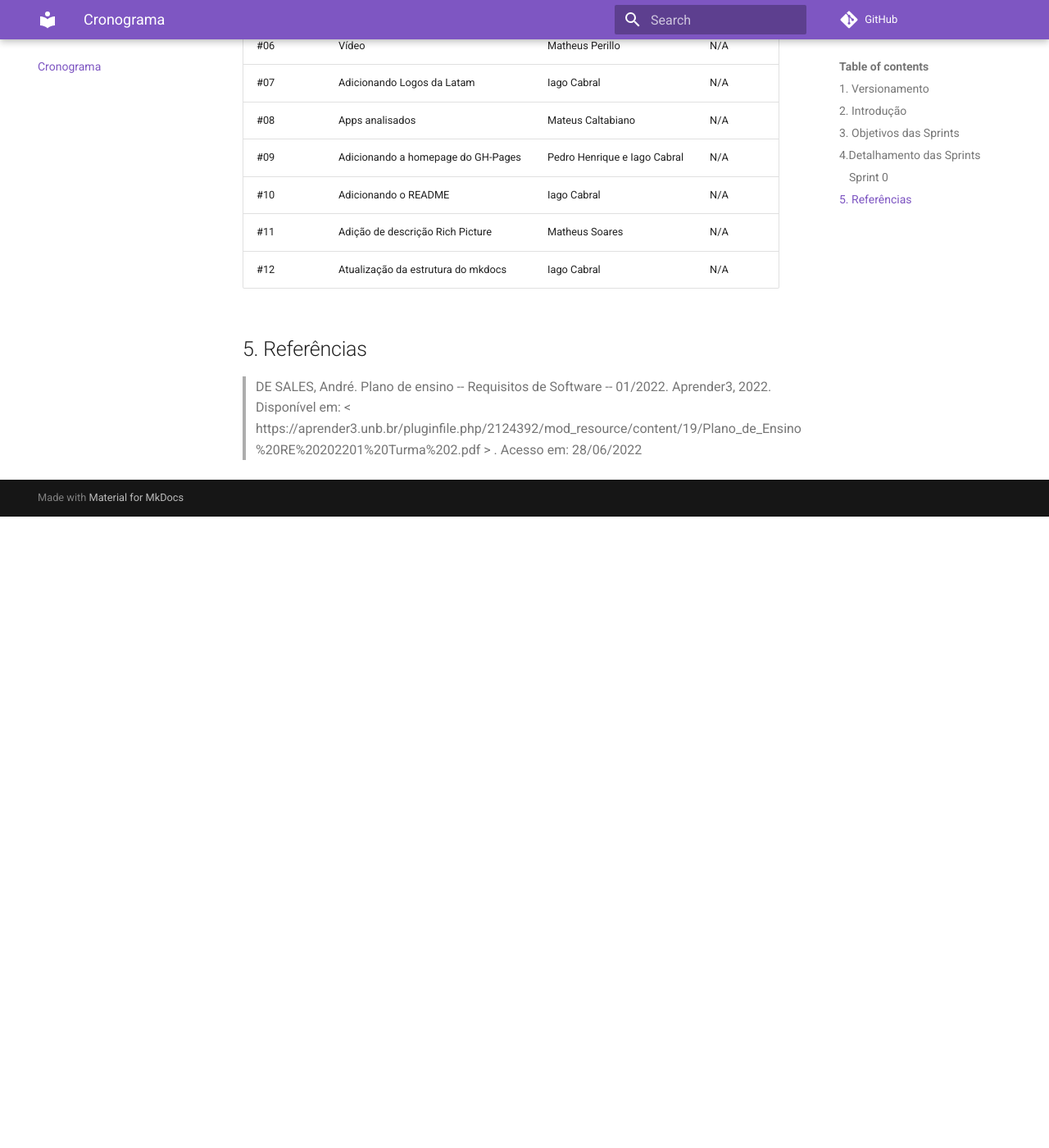
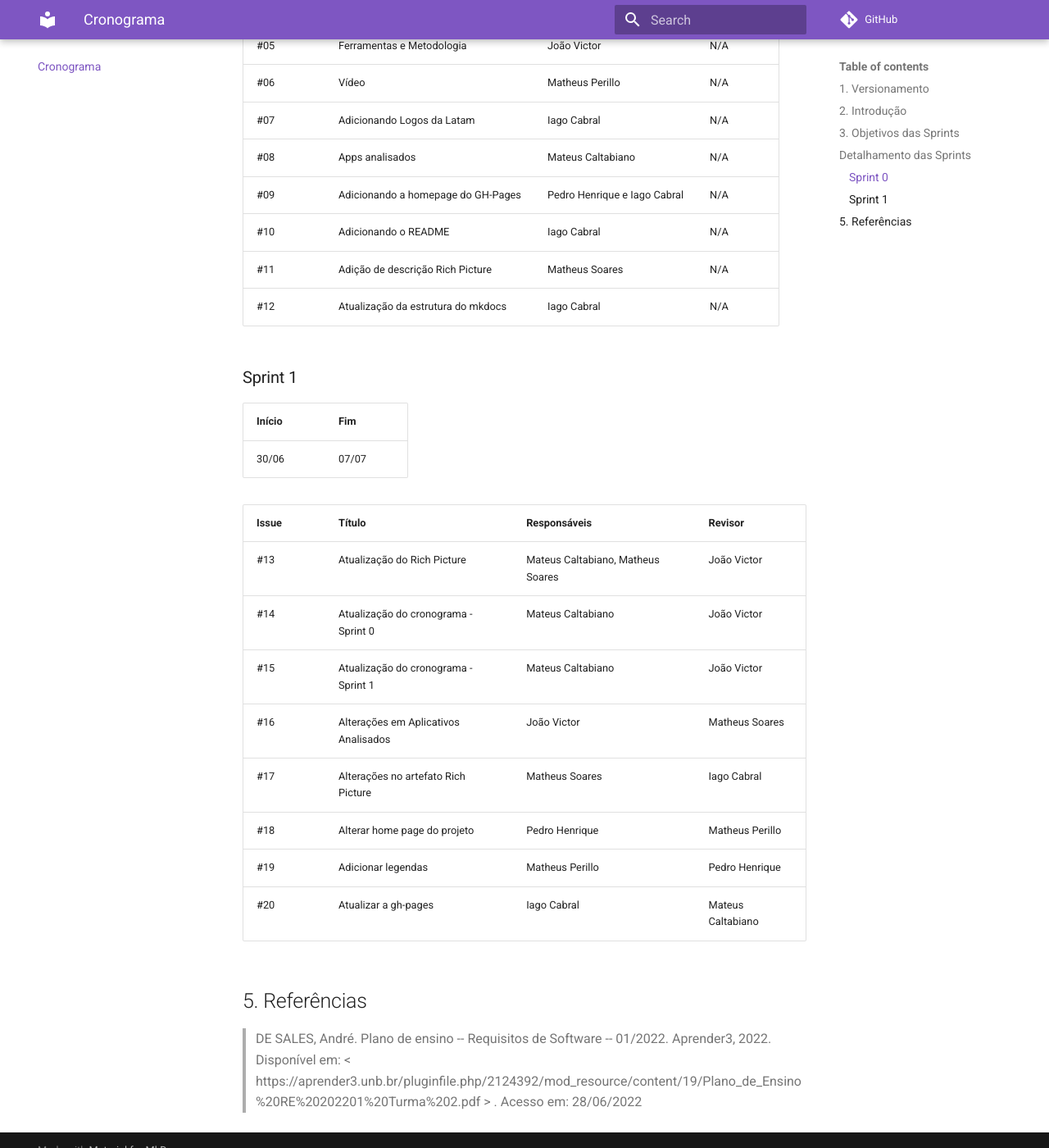
Before and after one commit to Requisitos-de-Software/2022.1-TikTok, an MkDocs documentation site: the page built from docs/cronograma.md, in a window 1280 px wide and 1400 px high, scrolled down 1682 px. Shown: the whole window at 82% size. Built offline with MkDocs 1.6.1 and Material for MkDocs 9.7.7, drawn with Linux system fonts in a browser that asks for light colours; comment, search, counter and statistics services are not loaded; before the commit the page ends 2312 px from its top, so only the background shows below that; some of the changed text lies outside the part shown.

Commit message:
#14 - Atualização do cronograma - Sprint 0

```diff
--- a/docs/cronograma.md
+++ b/docs/cronograma.md
@@ -7,6 +7,7 @@
 |:------:| ----------------- | ----------------------------------- |
 |  1.0   | Mateus Caltabiano | Abertura do documento de cronograma |
 |  1.1   | Mateus Caltabiano | Adição do detalhamento da Sprint 0  |
+|  1.2   | Mateus Caltabiano | Adição do detalhamento da Sprint 1  |
 
 ## 2. Introdução
 
@@ -27,7 +28,7 @@
 |   8    | 18/08--25/08 | Pós-Rastreabilidade                                                    |
 |   9    | 25/08--13/09 | Finalização do projeto                                                 |
 
-## 4.Detalhamento das Sprints
+## Detalhamento das Sprints
 
 ### Sprint 0
 
@@ -51,9 +52,25 @@
 | #08   | Apps analisados                    | Mateus Caltabiano            | N/A     |
 | #09   | Adicionando a homepage do GH-Pages | Pedro Henrique e Iago Cabral | N/A     |
 | #10   | Adicionando o README               | Iago Cabral                  | N/A     |
-| #11   | Adição de descrição Rich Picture   | Matheus Soares               | N/A     |
-| #12   | Atualização da estrutura do mkdocs | Iago Cabral                  | N/A     |
+| #11   | Adição de descrição Rich Picture   | Matheus Soares               |    N/A     |
+| #12   | Atualização da estrutura do mkdocs | Iago Cabral                  |   N/A      |
 
+### Sprint 1
+
+| Início | Fim   |
+| ------ | ----- |
+| 30/06  | 07/07 |
+
+| Issue | Título                               | Responsáveis                      | Revisor           |
+| ----- | ------------------------------------ | --------------------------------- | ----------------- |
+| #13   | Atualização do Rich Picture          | Mateus Caltabiano, Matheus Soares | João Victor       |
+| #14   | Atualização do cronograma - Sprint 0 | Mateus Caltabiano                 | João Victor       |
+| #15   | Atualização do cronograma - Sprint 1 | Mateus Caltabiano                 | João Victor       |
+| #16   | Alterações em Aplicativos Analisados | João Victor                       | Matheus Soares    |
+| #17   | Alterações no artefato Rich Picture  | Matheus Soares                    | Iago Cabral       |
+| #18   | Alterar home page do projeto         | Pedro Henrique                    | Matheus Perillo   |
+| #19   | Adicionar legendas                   | Matheus Perillo                   | Pedro Henrique    |
+| #20   | Atualizar a gh-pages                 | Iago Cabral                       | Mateus Caltabiano |
 
 
 ## 5. Referências
```
